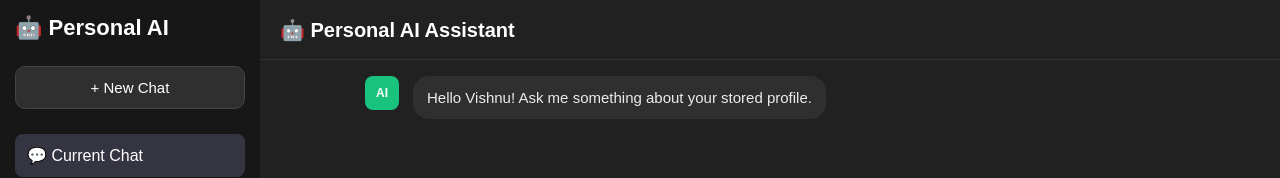
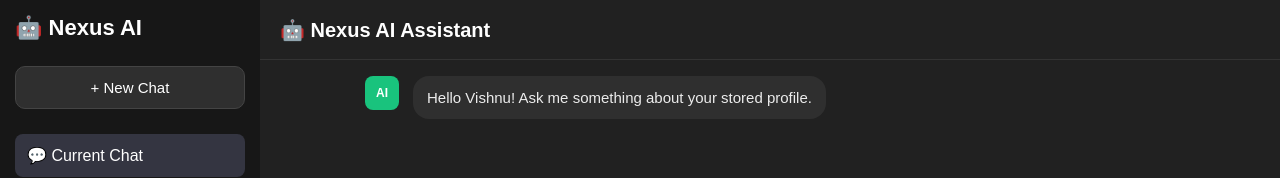
Before and after one commit to SRIVISHNU1010/Personal-ai-assistant, a React app in the folder frontend/: page / in a window 1280 px wide. Shown: the top 178 px of the page. Built offline with nearby package versions, Linux system fonts and the light colour scheme; the HTML template or start-up script is replaced by a standard one.

Commit message:
AI Name Chnaged

```diff
--- a/frontend/src/components/Header/Header.jsx
+++ b/frontend/src/components/Header/Header.jsx
@@ -3,7 +3,7 @@ import "./Header.css";
 function Header() {
   return (
     <header className="header">
-      <h2>🤖 Personal AI Assistant</h2>
+      <h2>🤖 Nexus AI Assistant</h2>
     </header>
   );
 }
--- a/frontend/src/components/Sidebar/Sidebar.jsx
+++ b/frontend/src/components/Sidebar/Sidebar.jsx
@@ -4,7 +4,7 @@ function Sidebar() {
   return (
     <aside className="sidebar">
       <div className="logo">
-        🤖 <span>Personal AI</span>
+        🤖 <span>Nexus AI</span>
       </div>
 
       <button className="new-chat">
```
